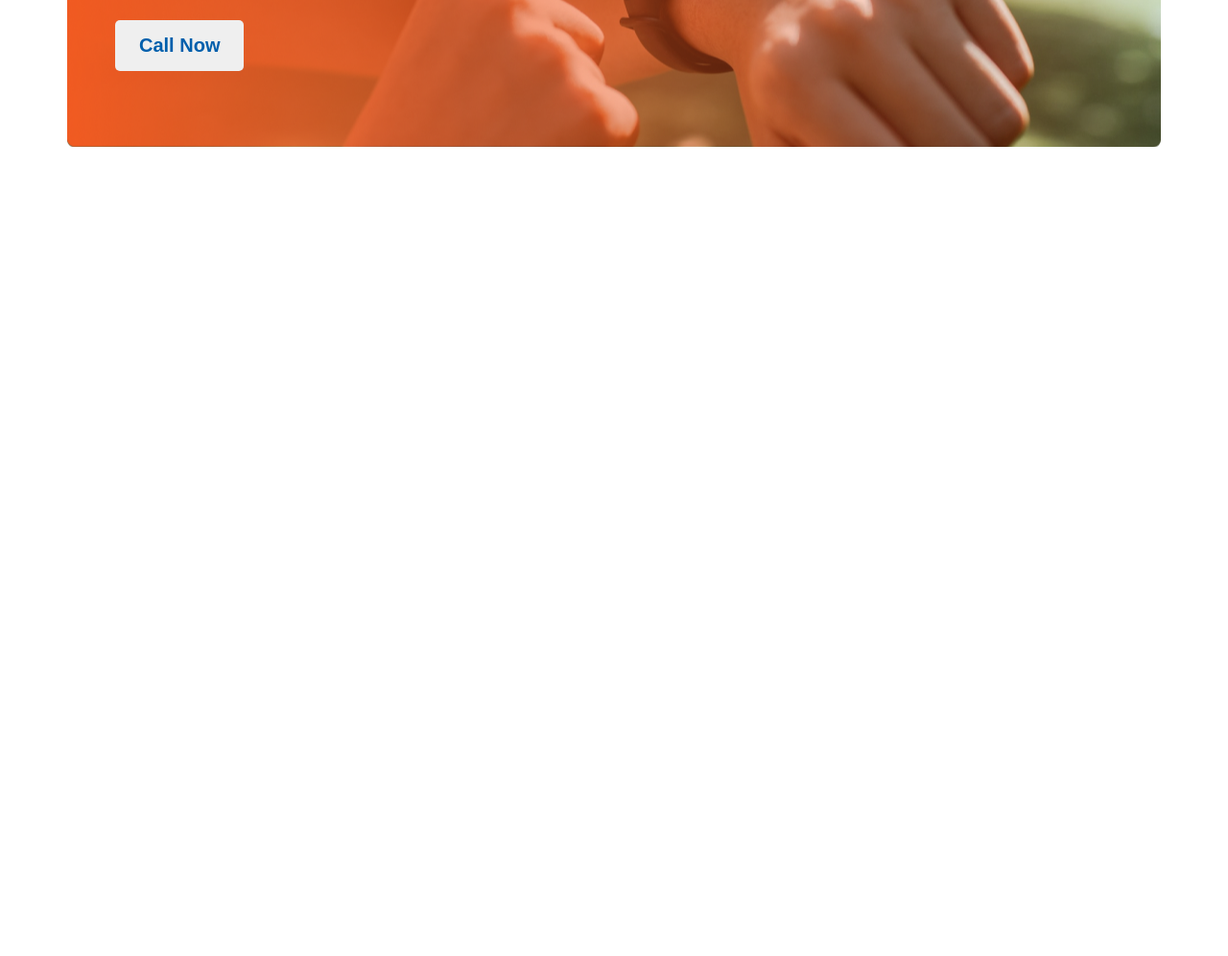
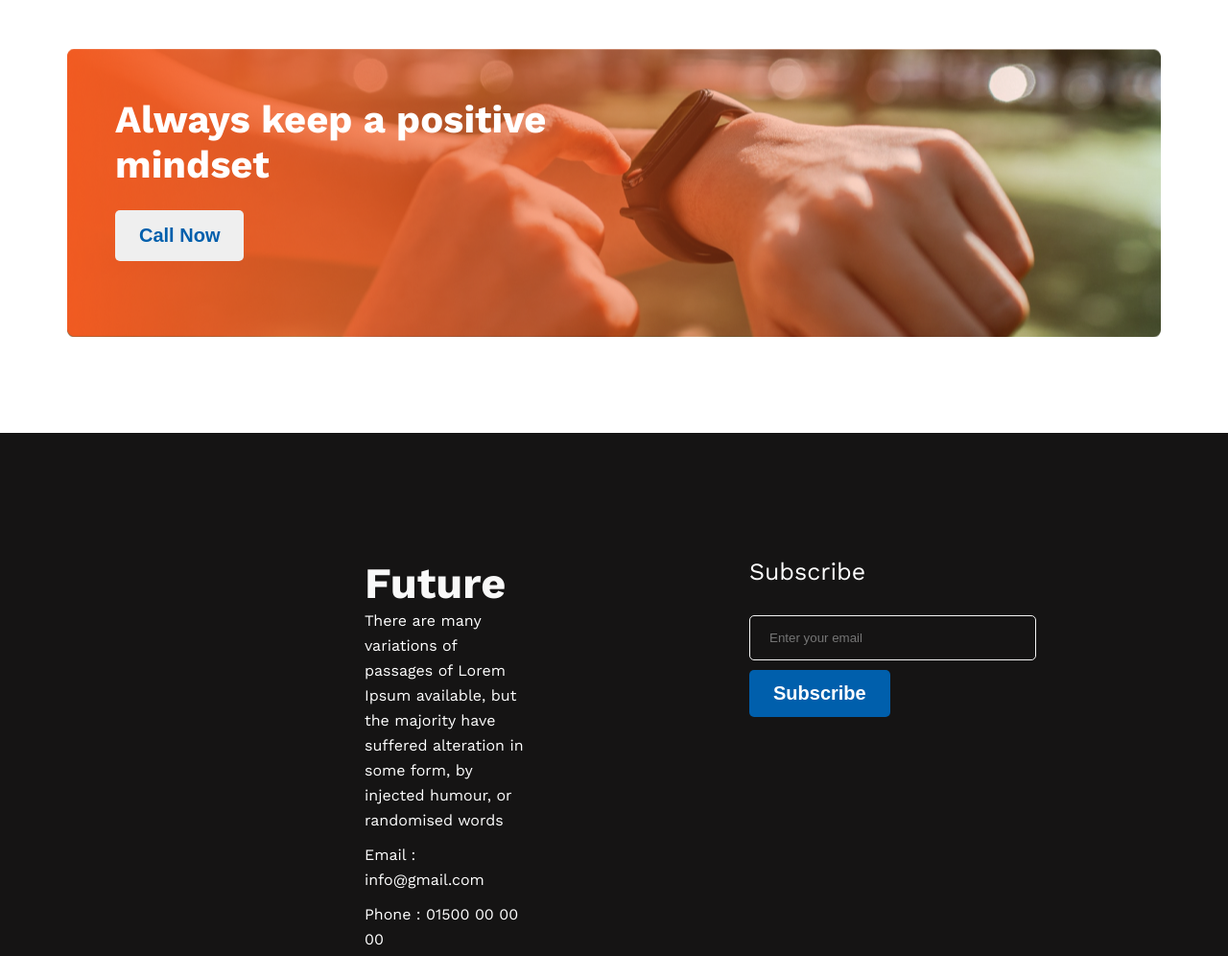
Before and after one commit to Rahibazam/new-year, a plain HTML site: page index.html in a window 1280 px wide. Shown: the part 2335-3331 px from the top of the page at 96% size. Before the commit the page ends 2588 px from the top, so only its background shows below. Drawn offline with nearby package versions, Linux system fonts and the light colour scheme.

Commit message:
finished page

```diff
--- a/index.html
+++ b/index.html
@@ -21,6 +21,7 @@
                 <button class="primary-btn">Contact Us</button>
             </section>
         </section>
+        <section class="middle-section-container">
             <section class="middle-section">
                 <img src="images/person.png" alt="">
                 <div class="middle-section-content">
@@ -36,6 +37,7 @@
                     <p class="bullet-point"><span class="check">&check;</span>Contrary to popular belief, is not simply.</p>
                     <p class="bullet-point"><span class="check">&check;</span>Contrary to popular simply.</p>
                 </div>
+            </section>
         </section>
         <section class="plans-section">
             <h3 class="section-heading">My Plans</h3>
@@ -72,7 +74,24 @@
         </section>
     </main>
     <footer>
-
+        <div class="footer-column">
+            <h3 class="footer-tile">Future</h3>
+            <p class="footer-description">There are many variations of passages of Lorem Ipsum available, but the majority have suffered alteration in some form, by injected humour, or randomised words</p>
+                <p class="footer-contact-info">Email : info@gmail.com</span></p>
+                <p class="footer-contact-info">Phone : 01500 00 00 00</span></p>
+            <div class="social-links">
+                <a href="facebook.com"><img src="images/icons/fb.png" alt=""></a>
+                <a href="twitter.com"><img src="images/icons/twitter.png" alt=""></a>
+                <a href="youtube.com"><img src="images/icons/youtube.png" alt=""></a>
+            </div>
+        </div>
+        <div class="footer-column">
+            <h4 class="footer-form-heading">Subscribe</h4>
+            <form class="contact">
+                <input type="email" name="" placeholder="Enter your email" id="">
+                <input class="secondary-btn" type="submit" value="Subscribe">
+            </form>
+        </div>
     </footer>
 </body>
 </html>
--- a/styles/new-year.css
+++ b/styles/new-year.css
@@ -23,6 +23,16 @@ p{
     font-weight: 600;
     font-size: 20px;
     padding: 15px 25px;
+    border-radius: 5px;
+    border-style: none;
+}
+
+.secondary-btn{
+    color: white;
+    background-color: #005FAC;
+    font-weight: 600;
+    font-size: 20px;
+    padding: 13px 25px;
     border-radius: 5px;
     border-style: none;
 }
@@ -66,22 +76,26 @@ p{
 .middle-section{
     display: flex;
     align-items: center;
-    justify-content: center;
-    margin: 50px 0px;
-    width:auto;
-    border: black solid 1px;
+    justify-content: space-evenly;
+    margin: 100px;
+    padding: 50px 100px;
+    width: auto;
+    gap: 20px;
+
 }
 
 .middle-section > img{
     width: 569px;
     height: 723px;
-    margin-right: 87px;
+    margin-right: 50px;
+    margin-left: 80px;
 }
 
 .middle-section-content{
     width: 416px;
     height: 400px;
     margin-top: 100px;
+    margin-right: 120px;
 }
 
 .bullet-point{
@@ -146,3 +160,60 @@ p{
     font-weight: bold;
     margin-bottom: 24px;
 }
+
+/* footer related styles */
+
+footer{
+    display: flex;
+    background-color: #151414;
+    height: 577px;
+    padding: 130px 200px;
+    gap: 50px;
+    justify-content: space-between;
+
+
+}
+
+.footer-column{
+    width: 40%;
+    width: 485px;
+    margin: 0px 0px 0px 180px;
+
+}
+
+.footer-tile{
+    color: #F8F8F8;
+    font-size: 45px;
+    font-weight: bold;
+}
+
+.footer-description{
+    color: white;
+}
+
+.footer-contact-info{
+    color: white;
+    margin: 10px 0px;
+}
+
+.social-links img{
+    padding: 10px 10px 0px 0px;
+}
+
+.footer-form-heading{
+    font-size: 25px;
+    font-weight: normal;
+    color: white;
+    margin-bottom: 31px;
+
+}
+
+.contact input[type="email"]{
+    display: block;
+    padding: 15px 100px 15px 20px;
+    background-color: #151414;
+    border: #F3F3F3 solid 1px;
+    border-radius: 5px;
+    margin-bottom: 10px;
+    color: #F3F3F3;
+}
```
Lines whose indentation alone changed are shown as unchanged.
